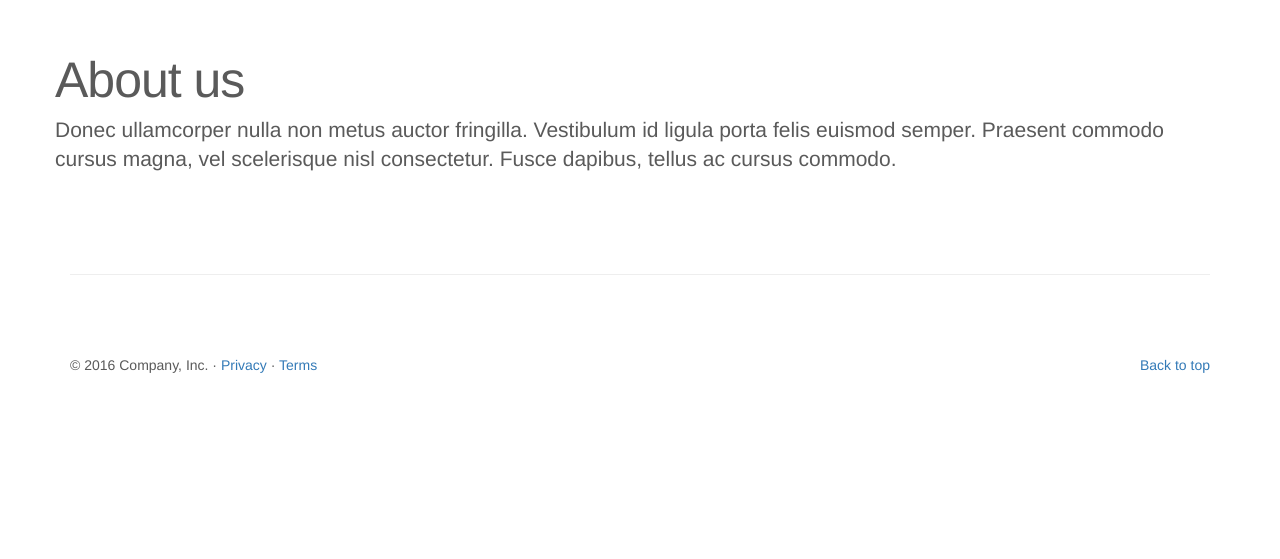
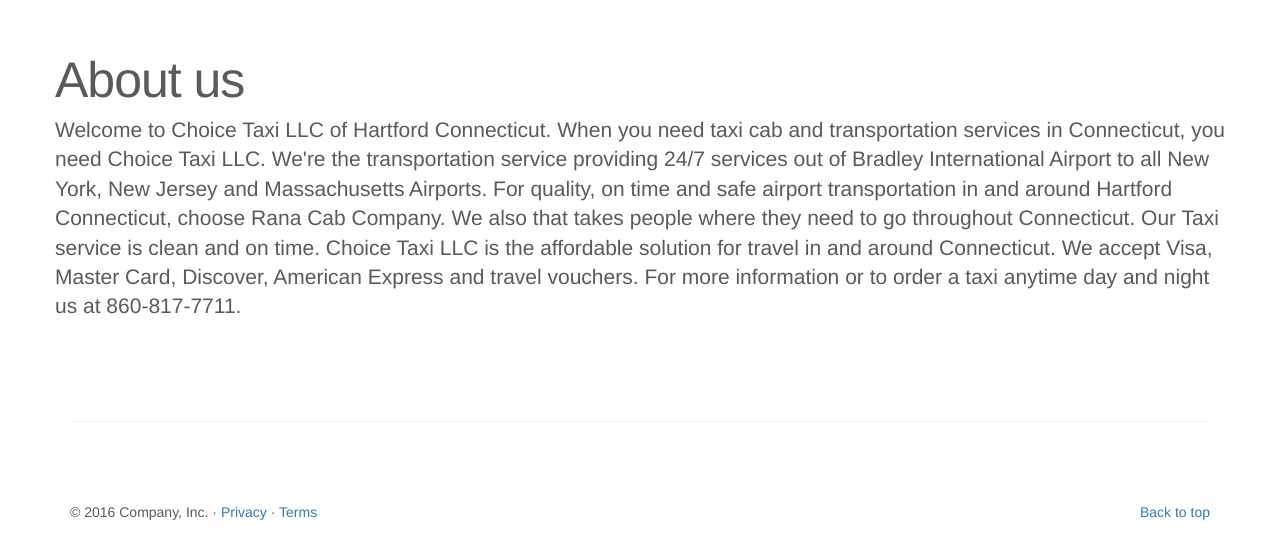
Before and after one commit to ThuyDuongTocDen/CompanyChoiceTaxi, a plain HTML site: page index.html in a window 1280 px wide. Shown: the part 1791-2350 px from the top of the page. Drawn offline with nearby package versions, Linux system fonts and the light colour scheme.

Commit message:
Update index.html

```diff
--- a/index.html
+++ b/index.html
@@ -12,7 +12,7 @@
   <meta name="author" content="">
   <link rel="icon" href="http://getbootstrap.com/favicon.ico">
 
-  <title>Company Choice Tax LLC</title>
+  <title> Choice Tax LLC</title>
 
   <!-- Bootstrap core CSS -->
   <link href="./assets/css/bootstrap.min.css" rel="stylesheet">
@@ -53,7 +53,7 @@
               <li><a href="#about">About</a></li>
             </ul>
             <ul class="nav navbar-nav pull-right">
-              <li ><a style="color: white;font-size: 20px;">   860-xxx-xxxx</a></li>
+              <li ><a style="color: white;font-size: 20px;"> 860-817-7711</a></li>
             </ul>
           </div>
           </div>
@@ -111,8 +111,14 @@
 
     <div class="row featurette" id="about" style="padding-top:100px">
          <h2 class="featurette-heading">About us</h2>
-        <p class="lead">Donec ullamcorper nulla non metus auctor fringilla. Vestibulum id ligula porta felis euismod semper. Praesent commodo
-          cursus magna, vel scelerisque nisl consectetur. Fusce dapibus, tellus ac cursus commodo.</p>
+        <p class="lead">
+Welcome to Choice Taxi LLC of Hartford Connecticut. When you need taxi cab and transportation services in Connecticut, you need  Choice Taxi LLC.
+
+We're the transportation service providing 24/7 services out of Bradley International Airport to all New York, New Jersey and Massachusetts Airports. For quality, on time and safe airport transportation in and around Hartford Connecticut, choose Rana Cab Company.
+
+We also that takes people where they need to go throughout Connecticut. Our Taxi service is clean and on time. Choice Taxi LLC is the affordable solution for travel in and around Connecticut.
+
+We accept Visa, Master Card, Discover, American Express and travel vouchers. For more information or to order a taxi anytime day and night us at 860-817-7711.</p>
     </div>
    <hr class="featurette-divider">
     <!-- /END THE FEATURETTES -->
```
